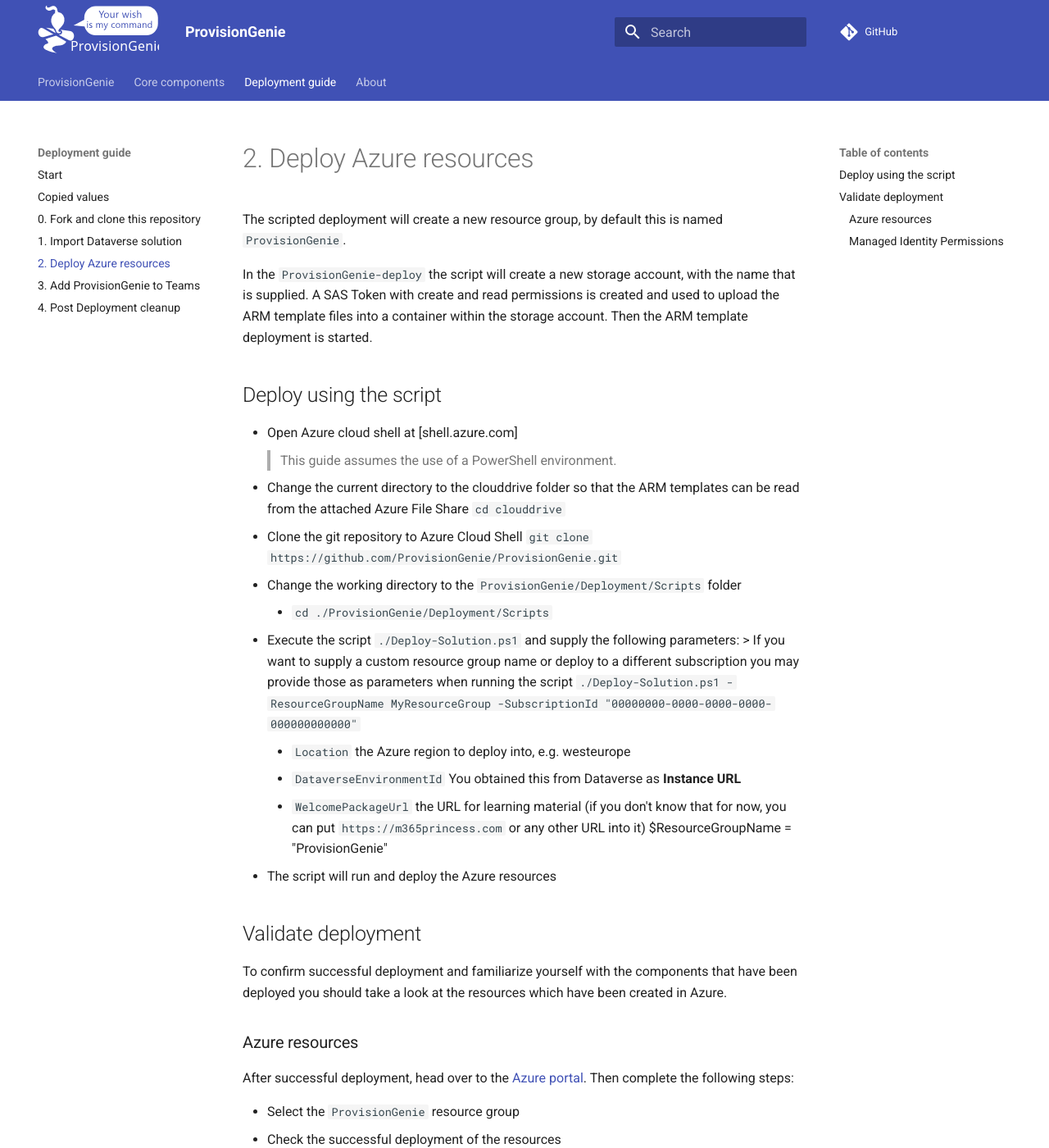
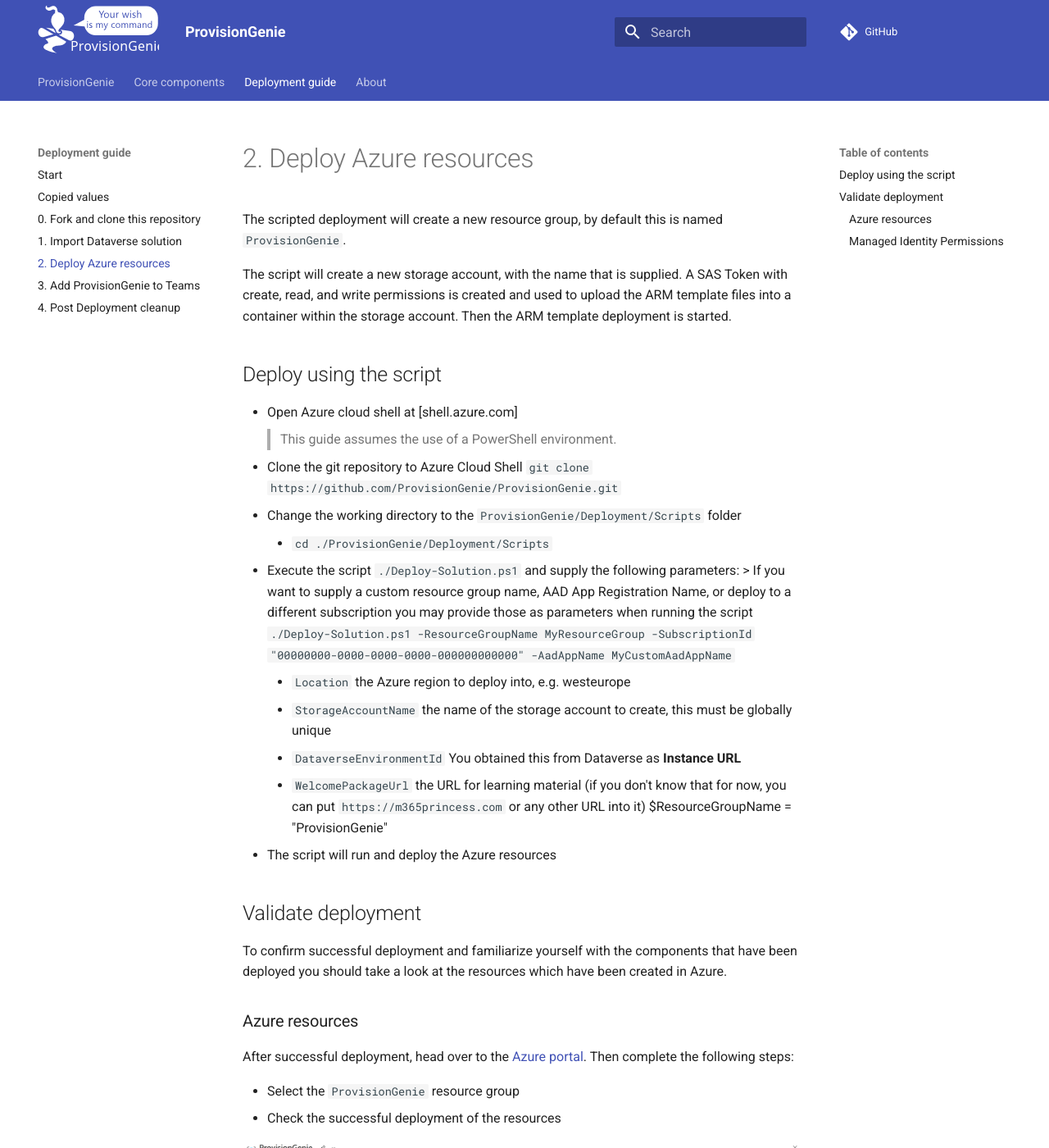
Before and after one commit to ProvisionGenie/ProvisionGenie, an MkDocs documentation site: the page built from Docs/docs/deploymentguide/2-deployazureresources.md, in a window 1280 px wide and 1400 px high. Shown: the whole window at 82% size. Built offline with MkDocs 1.6.1 and Material for MkDocs 9.7.7, drawn with Linux system fonts in a browser that asks for light colours; comment, search, counter and statistics services are not loaded.

Commit message:
:rocket: Revert to use separate storage account
Returns to provisioning a storage account to hold the ARM templates
Fixes permission checking
Adds optional parameter for name of the AAD App Registration
Successfully fails if the supplied SubscriptionId cannot be set as the active subscription
Adds better error handling to cruicial cli calls

```diff
--- a/Docs/docs/deploymentguide/2-deployazureresources.md
+++ b/Docs/docs/deploymentguide/2-deployazureresources.md
@@ -2,19 +2,19 @@
 
 The scripted deployment will create a new resource group, by default this is named `ProvisionGenie`.
 
-In the `ProvisionGenie-deploy` the script will create a new storage account, with the name that is supplied. A SAS Token with create and read permissions is created and used to upload the ARM template files into a container within the storage account. Then the ARM template deployment is started.
+The script will create a new storage account, with the name that is supplied. A SAS Token with create, read, and write permissions is created and used to upload the ARM template files into a container within the storage account. Then the ARM template deployment is started.
 
 ## Deploy using the script
 
 - Open Azure cloud shell at [shell.azure.com]
 > This guide assumes the use of a PowerShell environment.
-- Change the current directory to the clouddrive folder so that the ARM templates can be read from the attached Azure File Share `cd clouddrive`
 - Clone the git repository to Azure Cloud Shell `git clone https://github.com/ProvisionGenie/ProvisionGenie.git`
 - Change the working directory to the `ProvisionGenie/Deployment/Scripts` folder
     - `cd ./ProvisionGenie/Deployment/Scripts`
 - Execute the script `./Deploy-Solution.ps1` and supply the following parameters:
-    > If you want to supply a custom resource group name or deploy to a different subscription you may provide those as parameters when running the script `./Deploy-Solution.ps1 -ResourceGroupName MyResourceGroup -SubscriptionId "00000000-0000-0000-0000-000000000000"`
+    > If you want to supply a custom resource group name, AAD App Registration Name, or deploy to a different subscription you may provide those as parameters when running the script `./Deploy-Solution.ps1 -ResourceGroupName MyResourceGroup -SubscriptionId "00000000-0000-0000-0000-000000000000" -AadAppName MyCustomAadAppName`
     - `Location` the Azure region to deploy into, e.g. westeurope
+    - `StorageAccountName` the name of the storage account to create, this must be globally unique
     - `DataverseEnvironmentId` You obtained this from Dataverse as **Instance URL**
     - `WelcomePackageUrl` the URL for learning material (if you don't know that for now, you can put `https://m365princess.com` or any other URL into it)
     $ResourceGroupName = "ProvisionGenie"
```
Also changed, not shown: Docs/next/cli-instructions.md (+9 -0 lines), 1 other file.
